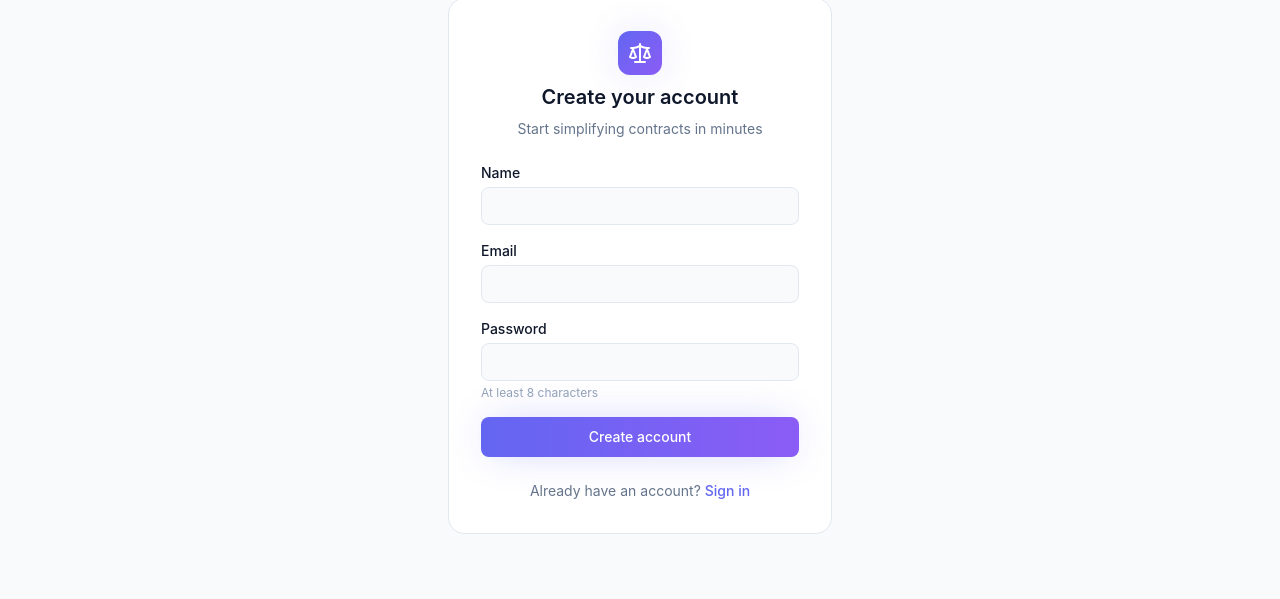
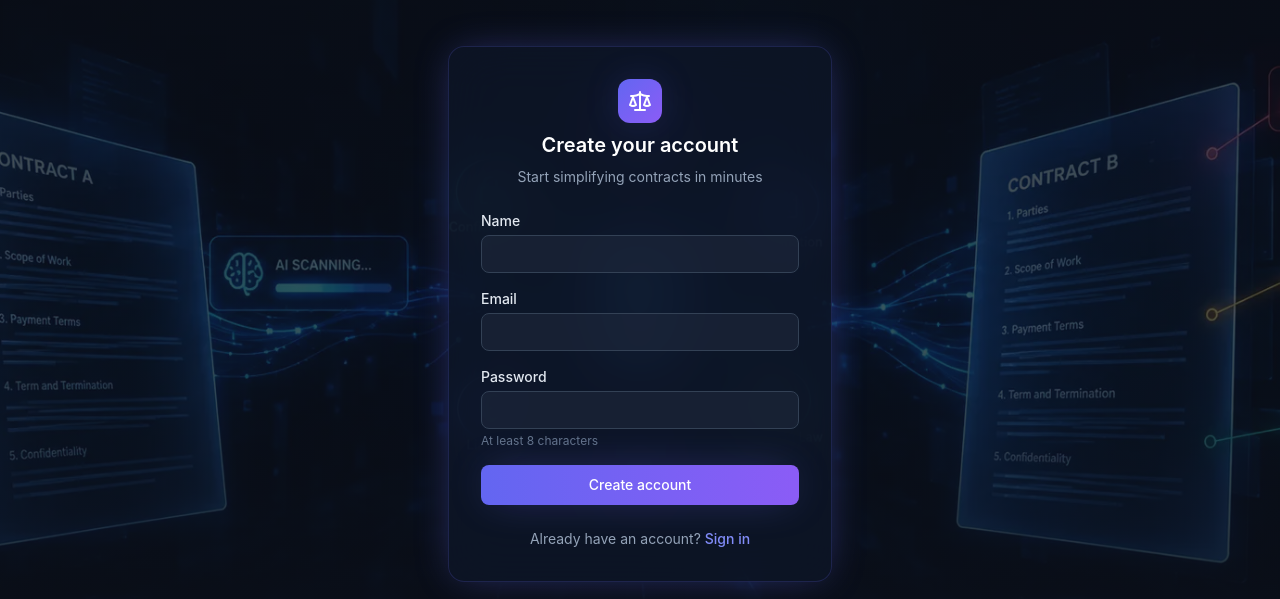
Before and after one commit to vicky-510/AI-Legal-Assistance-and-Access, a React (Vite) app in the folder client/: page /register in a window 1280 px wide. Shown: the part 115-714 px from the top of the page. Built offline with nearby package versions, Linux system fonts and the light colour scheme; no server answers.

Commit message:
Add same background image to register page
Applies the same contract-diffing background + frosted-glass card
treatment from the login page to register, for visual consistency
across both auth screens.

```diff
--- a/client/src/pages/Register.jsx
+++ b/client/src/pages/Register.jsx
@@ -25,50 +25,59 @@ export default function Register() {
   };
 
   return (
-    <div className="flex min-h-[80vh] items-center justify-center px-4">
-      <div className="w-full max-w-sm rounded-2xl border border-slate-200 bg-white p-8 dark:border-slate-800 dark:bg-slate-900">
+    <div
+      className="relative flex min-h-[calc(100vh-65px)] items-center justify-center overflow-hidden bg-obsidian px-4"
+      style={{
+        backgroundImage: 'url(/images/login-bg.webp)',
+        backgroundSize: 'cover',
+        backgroundPosition: 'center',
+      }}
+    >
+      <div className="absolute inset-0 bg-gradient-to-b from-obsidian/80 via-obsidian/70 to-obsidian/90" />
+
+      <div className="relative w-full max-w-sm rounded-2xl border border-indigo-500/20 bg-slate-900/70 p-8 shadow-glow backdrop-blur-xl">
         <div className="mb-6 flex flex-col items-center gap-2 text-center">
           <div className="flex h-11 w-11 items-center justify-center rounded-xl bg-gradient-to-br from-indigo-500 to-violet-500 shadow-glow">
             <Scale className="h-6 w-6 text-white" />
           </div>
-          <h1 className="text-xl font-semibold">Create your account</h1>
-          <p className="text-sm text-slate-500 dark:text-slate-400">Start simplifying contracts in minutes</p>
+          <h1 className="text-xl font-semibold text-white">Create your account</h1>
+          <p className="text-sm text-slate-400">Start simplifying contracts in minutes</p>
         </div>
 
         <form onSubmit={handleSubmit} className="space-y-4">
           <div>
-            <label className="mb-1 block text-sm font-medium">Name</label>
+            <label className="mb-1 block text-sm font-medium text-slate-200">Name</label>
             <input
               required
               value={form.name}
               onChange={(e) => setForm((f) => ({ ...f, name: e.target.value }))}
-              className="w-full rounded-lg border border-slate-200 bg-slate-50 px-3 py-2 text-sm outline-none ring-indigo-500 focus:ring-2 dark:border-slate-700 dark:bg-slate-800"
+              className="w-full rounded-lg border border-slate-700 bg-slate-800/60 px-3 py-2 text-sm text-white outline-none ring-indigo-500 placeholder:text-slate-500 focus:ring-2"
             />
           </div>
           <div>
-            <label className="mb-1 block text-sm font-medium">Email</label>
+            <label className="mb-1 block text-sm font-medium text-slate-200">Email</label>
             <input
               type="email"
               required
               value={form.email}
               onChange={(e) => setForm((f) => ({ ...f, email: e.target.value }))}
-              className="w-full rounded-lg border border-slate-200 bg-slate-50 px-3 py-2 text-sm outline-none ring-indigo-500 focus:ring-2 dark:border-slate-700 dark:bg-slate-800"
+              className="w-full rounded-lg border border-slate-700 bg-slate-800/60 px-3 py-2 text-sm text-white outline-none ring-indigo-500 placeholder:text-slate-500 focus:ring-2"
             />
           </div>
           <div>
-            <label className="mb-1 block text-sm font-medium">Password</label>
+            <label className="mb-1 block text-sm font-medium text-slate-200">Password</label>
             <input
               type="password"
               required
               minLength={8}
               value={form.password}
               onChange={(e) => setForm((f) => ({ ...f, password: e.target.value }))}
-              className="w-full rounded-lg border border-slate-200 bg-slate-50 px-3 py-2 text-sm outline-none ring-indigo-500 focus:ring-2 dark:border-slate-700 dark:bg-slate-800"
+              className="w-full rounded-lg border border-slate-700 bg-slate-800/60 px-3 py-2 text-sm text-white outline-none ring-indigo-500 placeholder:text-slate-500 focus:ring-2"
             />
-            <p className="mt-1 text-xs text-slate-400">At least 8 characters</p>
+            <p className="mt-1 text-xs text-slate-500">At least 8 characters</p>
           </div>
 
-          {error && <p className="text-sm text-rose-500">{error}</p>}
+          {error && <p className="text-sm text-rose-400">{error}</p>}
 
           <button
             type="submit"
@@ -79,9 +88,9 @@ export default function Register() {
           </button>
         </form>
 
-        <p className="mt-6 text-center text-sm text-slate-500 dark:text-slate-400">
+        <p className="mt-6 text-center text-sm text-slate-400">
           Already have an account?{' '}
-          <Link to="/login" className="font-medium text-indigo-500 hover:underline">
+          <Link to="/login" className="font-medium text-indigo-400 hover:underline">
             Sign in
           </Link>
         </p>
```
